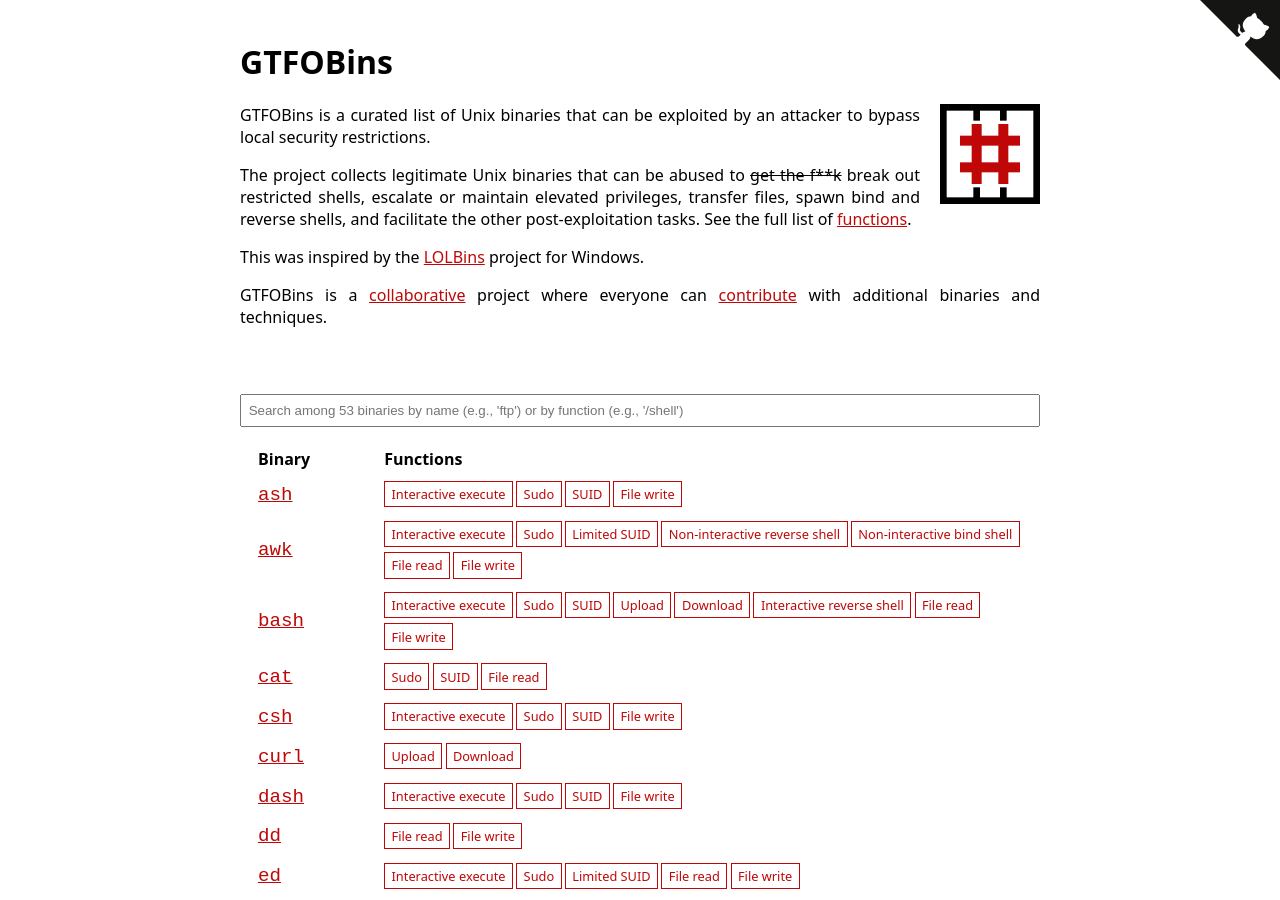
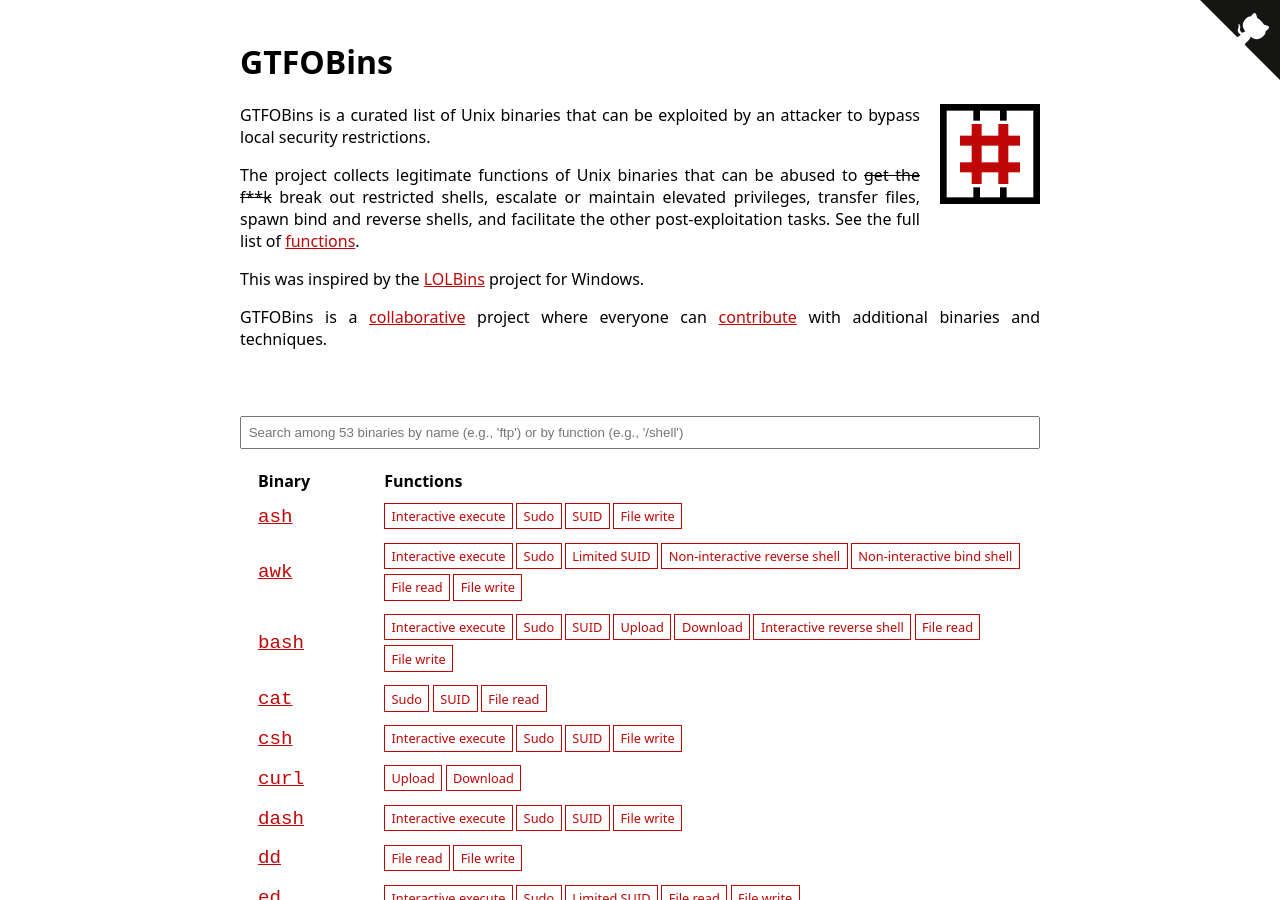
Before and after one commit to GTFOBins/GTFOBins.github.io, a Jekyll site: the page built from index.md, in a window 1280 px wide and 900 px high. Built offline with Jekyll 4.4.1, drawn with Linux system fonts in a browser that asks for light colours.

Commit message:
Minor reword

```diff
--- a/index.md
+++ b/index.md
@@ -7,7 +7,7 @@ title: GTFOBins
 
 GTFOBins is a curated list of Unix binaries that can be exploited by an attacker to bypass local security restrictions.
 
-The project collects legitimate Unix binaries that can be abused to ~~get the f**k~~ break out restricted shells, escalate or maintain elevated privileges, transfer files, spawn bind and reverse shells, and facilitate the other post-exploitation tasks. See the full list of [functions].
+The project collects legitimate functions of Unix binaries that can be abused to <strike>get the f**k</strike> break out restricted shells, escalate or maintain elevated privileges, transfer files, spawn bind and reverse shells, and facilitate the other post-exploitation tasks. See the full list of [functions](/functions/).
 
 This was inspired by the [LOLBins] project for Windows.
 
```
